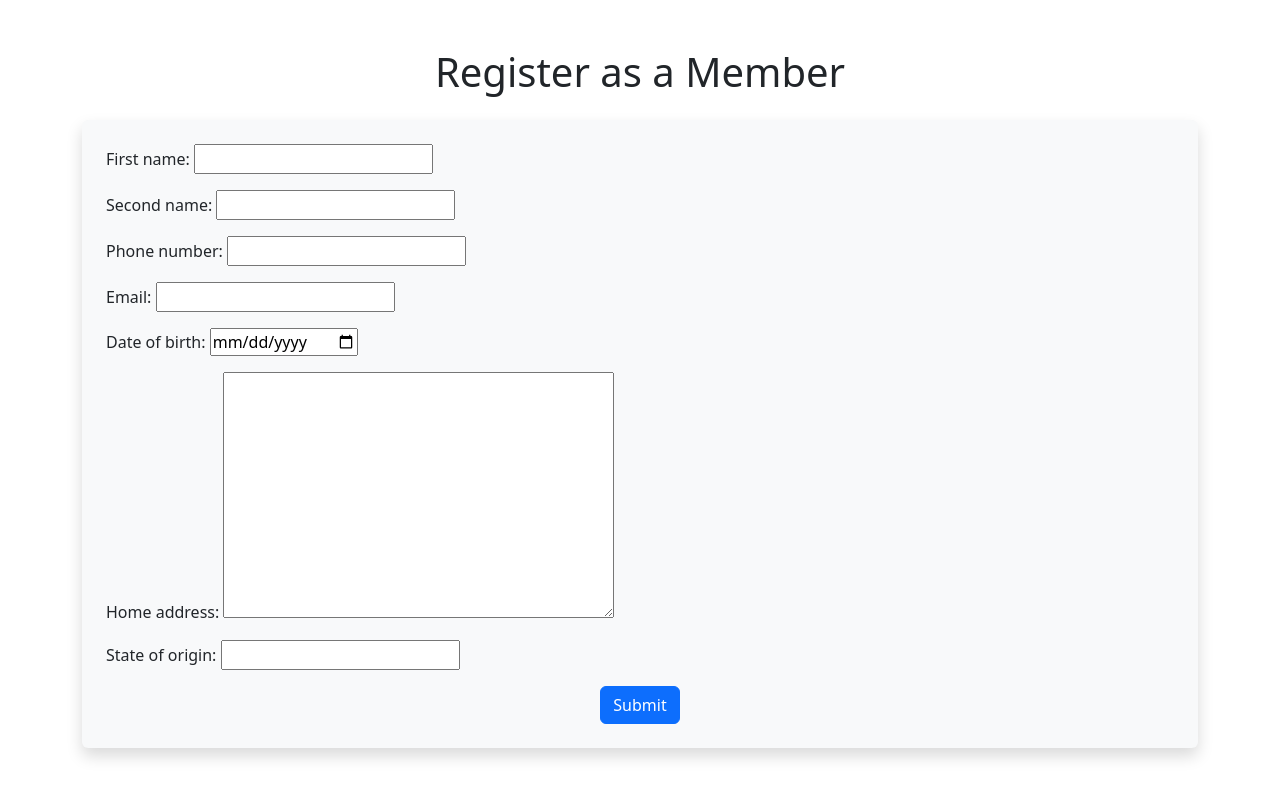
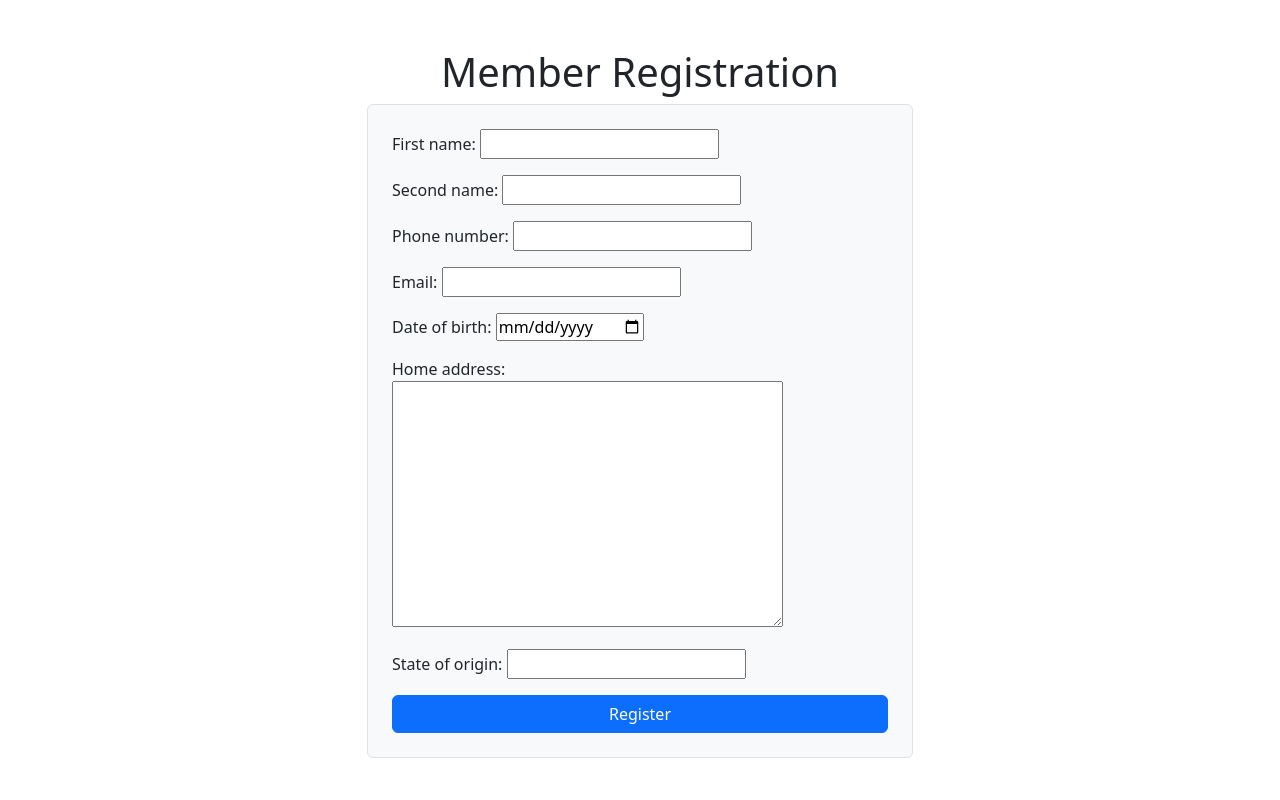
Before and after one commit to EducationalTitan/Friends-Love-Assembly, a Django app: page /register/ in a window 1280 px wide. Run offline with Django 5.2, Linux system fonts and the light colour scheme.

Commit message:
Update register.html

```diff
--- a/members/Templates/members/register.html
+++ b/members/Templates/members/register.html
@@ -1,27 +1,36 @@
+<!-- templates/register.html -->
 <!DOCTYPE html>
 <html lang="en">
 <head>
     <meta charset="UTF-8">
     <meta name="viewport" content="width=device-width, initial-scale=1.0">
-    <title>Register</title>
+    <title>Register - Friends Love Assembly</title>
+    {% load static %}
 
     <!-- Bootstrap CSS CDN -->
     <link href="https://cdn.jsdelivr.net/npm/bootstrap@5.3.0-alpha1/dist/css/bootstrap.min.css" rel="stylesheet" integrity="sha384-KyZXEAg3QhqLMpG8r+Knujsl5/6I5Z2N4Z5boHGvYd3io38A2s/QfRvH+u06OZyT" crossorigin="anonymous">
+
+    <!-- Custom CSS -->
+    <link rel="stylesheet" href="{% static 'css/style.css' %}">
 </head>
 <body>
+    <!-- Bootstrap Container -->
+    <div class="container mt-5">
+        <h1 class="text-center">Member Registration</h1>
 
-    <div class="container mt-5">
-        <h1 class="text-center mb-4">Register as a Member</h1>
-        <form method="post" class="bg-light p-4 rounded shadow">
-            {% csrf_token %}
-            {{ form.as_p }}
-            <div class="text-center">
-                <button type="submit" class="btn btn-primary">Submit</button>
+        <!-- Bootstrap Form Styling -->
+        <div class="row justify-content-center">
+            <div class="col-md-6">
+                <form method="post" class="p-4 border rounded bg-light">
+                    {% csrf_token %}
+                    {{ form.as_p }}
+
+                    <!-- Bootstrap Submit Button -->
+                    <button type="submit" class="btn btn-primary btn-block w-100">Register</button>
+                </form>
             </div>
-        </form>
+        </div>
     </div>
 
     <!-- Bootstrap JS CDN -->
-    <script src="https://cdn.jsdelivr.net/npm/bootstrap@5.3.0-alpha1/dist/js/bootstrap.bundle.min.js" integrity="sha384-ylrBkGhhHJAdV8c+UdHRX58MaaTtSMfddtjOxWpkEVkKHQuUVFG7c9DkG5UOTtXn" crossorigin="anonymous"></script>
-</body>
-</html>
+    <script src="https://cdn.jsdelivr.net/npm/bootstrap@5.3.0-alpha1/dist/js/bootstrap.bundle.min.js" integrity="sha384-ylrBkGhhHJAdV8c+UdHRX58MaaTtSMfddtjOxWpkEVkKHQuUVFG7c9DkG5UOTtXn" crossorigin
```
